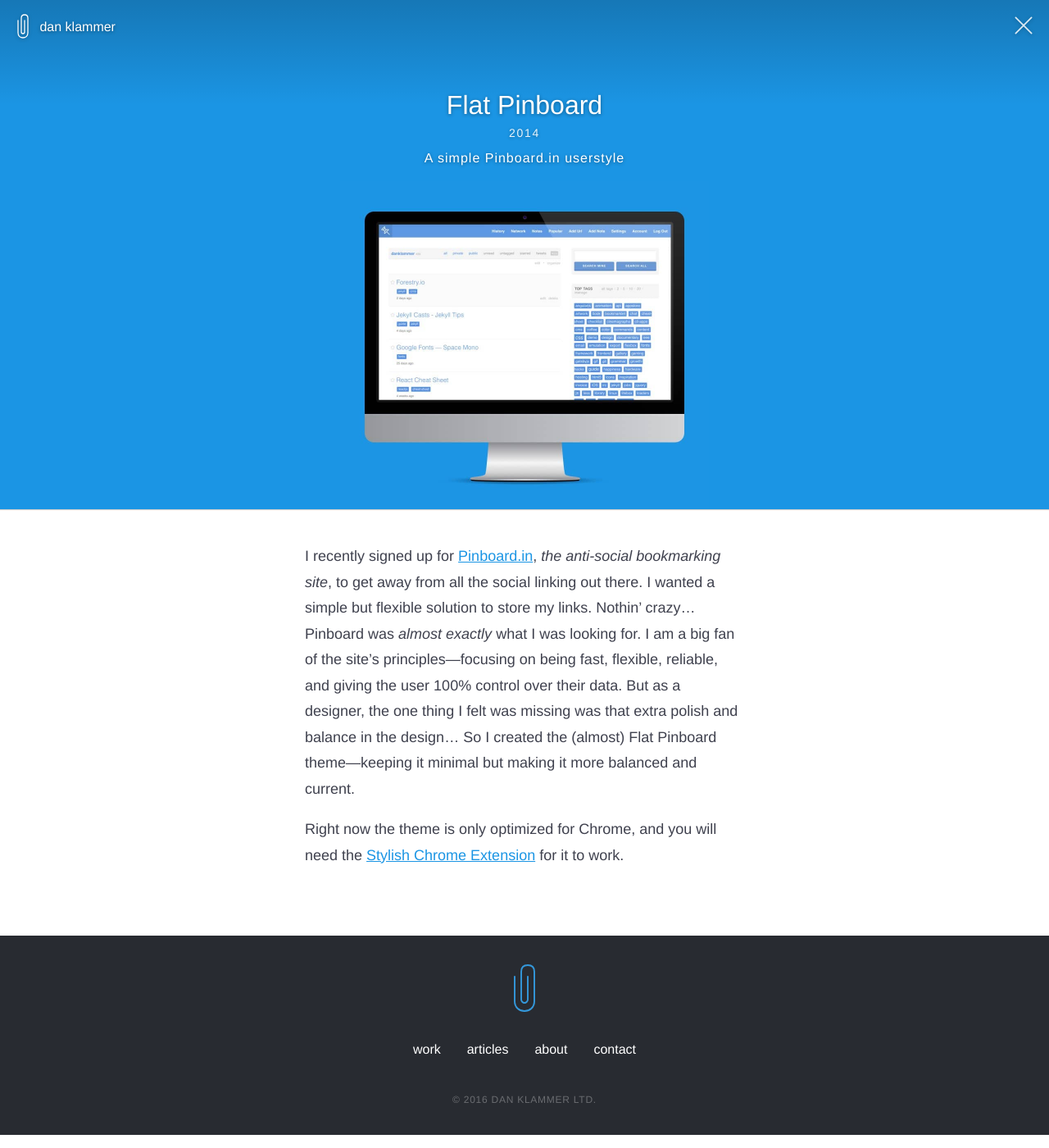
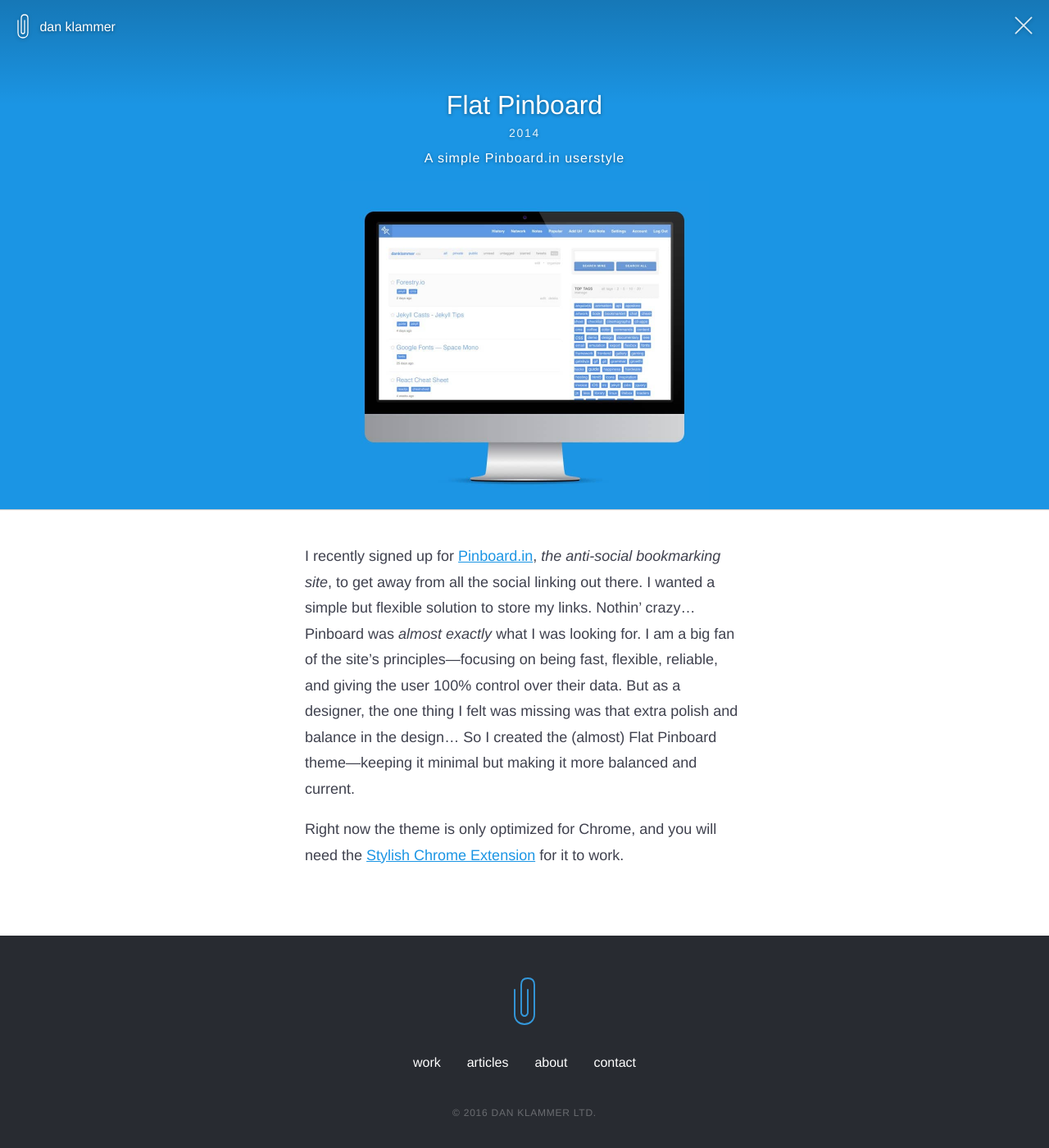
Before and after one commit to danklammer/danklammer.github.io, a Jekyll site: the page built from work/_posts/2014-02-02-flat-pinboard.md, in a window 1280 px wide. Shown: the whole page at 82% size. Built offline with Jekyll 4.4.1, drawn with Linux system fonts in a browser that asks for light colours.

Commit message:
Update footer padding

```diff
--- a/_includes/footer.html
+++ b/_includes/footer.html
@@ -1,4 +1,4 @@
-<footer class="lg-footer align-center bg-slate color-white py5">
+<footer class="lg-footer align-center bg-slate color-white pt6 pb5">
 
   <a href="{{ site.baseurl }}/">
     <svg viewBox="0 0 32 32" width="64" fill="none" stroke="currentColor" stroke-linecap="round" stroke-linejoin="round" stroke-width="3%" aria-hidden="true" class="color-blue">
```
